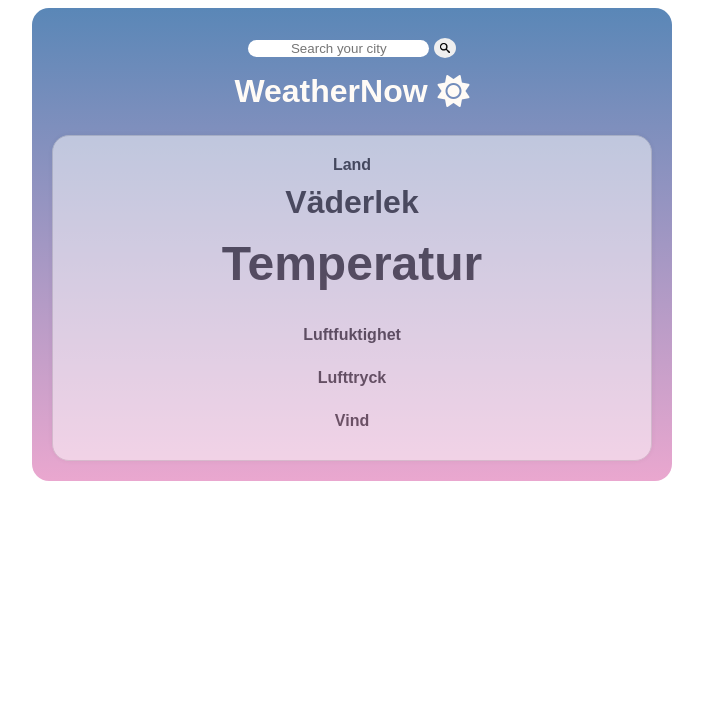
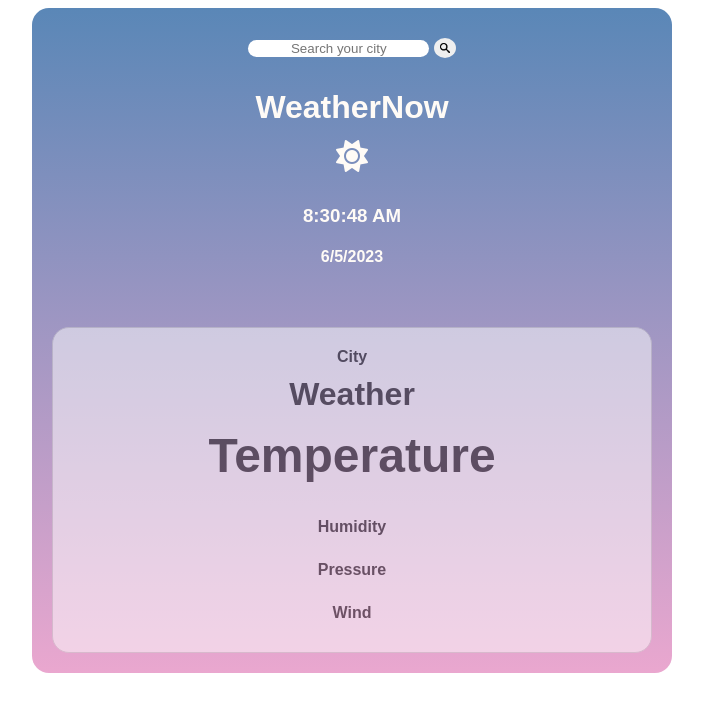
Before and after one commit to Mamantus/weather_app, a plain HTML site: page index.html in a window 1280 px wide. Shown: the whole page, without its empty margins (288-991 px from the left). Drawn offline with Linux system fonts and the light colour scheme.

Commit message:
added current time, and code clean-up

```diff
--- a/index.html
+++ b/index.html
@@ -9,9 +9,6 @@
     <link rel="stylesheet" href="https://cdnjs.cloudflare.com/ajax/libs/font-awesome/6.2.1/css/all.min.css" integrity="sha512-MV7K8+y+gLIBoVD59lQIYicR65iaqukzvf/nwasF0nqhPay5w/9lJmVM2hMDcnK1OnMGCdVK+iQrJ7lzPJQd1w==" crossorigin="anonymous" referrerpolicy="no-referrer"/>
 </head>
 <body>
-
-
-
     <div class="container">
 
         <div class="search-container">
@@ -21,25 +18,31 @@
             </div>
         </div>
 
-        <div class="title">
+        <div class="header-container">
             <h1>WeatherNow</h1>
             <i class="fa-solid fa-sun fa-2xl"></i>
+
+            <div class="time-container">
+                <h3 id="current-time">12:00</h3>
+                <h4 id="current-date">May</h4>
+            </div>
         </div>
+
 		<div class="weather-info">
-            <div class="city">Land</div>
-            <div class="weather">Väderlek</div>
-            <div class="temp">Temperatur</div>
+            <div class="city">City</div>
+            <div class="weather">Weather</div>
+            <div class="temp">Temperature</div>
             <div class="sub-info">
-                <div class="humidity">Luftfuktighet</div>
-                <div class="pressure">Lufttryck</div>
-                <div class="wind">Vind</div>
+                <div class="humidity">Humidity</div>
+                <div class="pressure">Pressure</div>
+                <div class="wind">Wind</div>
             </div>
-
         </div>
 	</div>
 
-    <script src="main.js">
+    <script src="main.js"></script>
 
-    </script>
+    <script src="time.js"></script>
+
 </body>
 </html>
--- a/style.css
+++ b/style.css
@@ -2,13 +2,11 @@ html {
     font-family: Arial, Helvetica, sans-serif;
 	color: #000000;
 	font-weight: bolder;
-
 	margin: auto;
 }
 
 h1 {
 	color: rgb(255, 251, 246);
-
 }
 
 i {
@@ -21,7 +19,11 @@ i {
 	align-items: center;
 	text-align: center;
 	margin: 10px;
+}
 
+.time-container {
+	padding: 20px;
+	color: rgb(255, 251, 246);
 }
 
 input {
@@ -36,7 +38,6 @@ input {
 	border-radius: 50%;
 	border: none;
 	height: 20px;
-	/* width: 15px; */
 	justify-content: center;
 	align-items: center;
 }
@@ -67,7 +68,6 @@ input {
 	border: 1px solid #ccc;
 	border-radius: 17px;
 	background-color: #ffffff;
-	box-shadow: 0 0 5px rgba(0,0,0,0.1);
 	opacity: 50%;
 }
 
--- /dev/null
+++ b/time.js
@@ -0,0 +1,21 @@
+let time = document.getElementById("current-time");
+let date = document.getElementById("current-date");
+
+
+    setInterval(() => {
+
+        let t = new Date();
+
+        time.innerHTML = t.toLocaleTimeString();
+
+    },1000)
+
+    setInterval(() => {
+
+        let d = new Date()
+
+        date.innerHTML = d.toLocaleDateString();
+
+        console.log(date)
+
+    },1000)
```
Also changed, not shown: main.js (line endings or trailing spaces).
